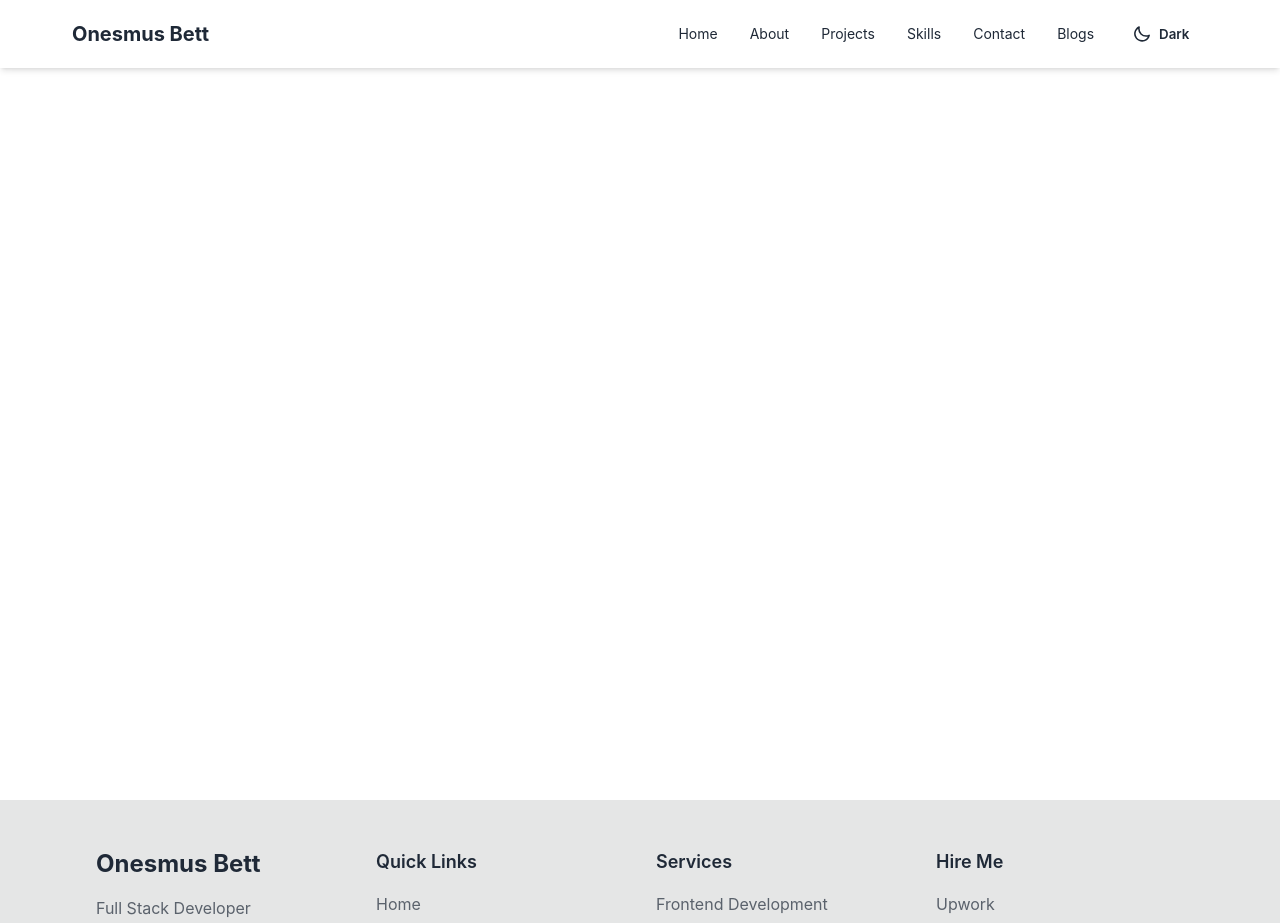
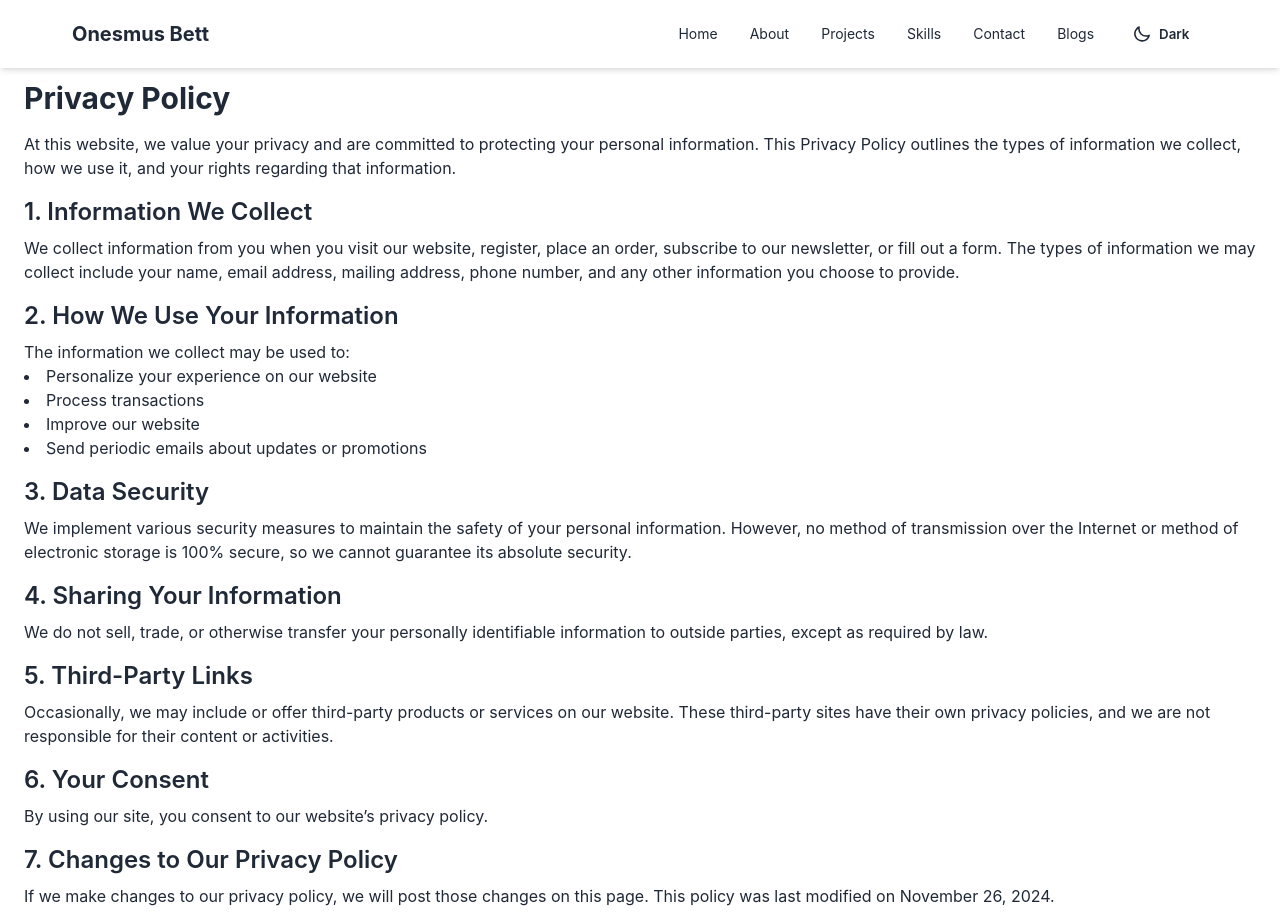
Before and after one commit to onesmuskipchumba0/portfolio, a React (Vite) app: page /privacy in a window 1280 px wide. Shown: the top 923 px of the page. Built offline with nearby package versions, Linux system fonts and the light colour scheme.

Commit message:
add terms and privacy policy

```diff
--- a/src/App.jsx
+++ b/src/App.jsx
@@ -7,6 +7,8 @@ import Skills from './pages/Skills';
 import Contact from './pages/Contact';
 import Footer from './components/Footer';
 import BlogPage from './pages/BlogPage';
+import PrivacyPolicy from './pages/PrivacyPolicy';
+import TermsOfService from './pages/TermsOfService';
 
 function App() {
   return (
@@ -20,6 +22,8 @@ function App() {
           <Route path="/skills" element={<Skills />} />
           <Route path="/contact" element={<Contact />} />
           <Route path="/blogs" element={<BlogPage />} />
+          <Route path="/privacy" element={<PrivacyPolicy />} />
+          <Route path="/terms" element={<TermsOfService />} />
         </Routes>
       </div>
       <Footer/>
--- /dev/null
+++ b/src/pages/PrivacyPolicy.jsx
@@ -0,0 +1,72 @@
+import React from 'react';
+
+const PrivacyPolicy = () => {
+  return (
+    <div className="container mt-12 mx-auto px-6 py-8">
+      <h1 className="text-3xl font-bold mb-4">Privacy Policy</h1>
+      <p className="mb-4">
+        At this website, we value your privacy and are committed to protecting
+        your personal information. This Privacy Policy outlines the types of information
+        we collect, how we use it, and your rights regarding that information.
+      </p>
+
+      <h2 className="text-2xl font-semibold mb-2">1. Information We Collect</h2>
+      <p className="mb-4">
+        We collect information from you when you visit our website, register, place an
+        order, subscribe to our newsletter, or fill out a form. The types of information
+        we may collect include your name, email address, mailing address, phone number,
+        and any other information you choose to provide.
+      </p>
+
+      <h2 className="text-2xl font-semibold mb-2">2. How We Use Your Information</h2>
+      <p className="mb-4">
+        The information we collect may be used to:
+        <ul className="list-disc list-inside mb-4">
+          <li>Personalize your experience on our website</li>
+          <li>Process transactions</li>
+          <li>Improve our website</li>
+          <li>Send periodic emails about updates or promotions</li>
+        </ul>
+      </p>
+
+      <h2 className="text-2xl font-semibold mb-2">3. Data Security</h2>
+      <p className="mb-4">
+        We implement various security measures to maintain the safety of your personal
+        information. However, no method of transmission over the Internet or method of
+        electronic storage is 100% secure, so we cannot guarantee its absolute security.
+      </p>
+
+      <h2 className="text-2xl font-semibold mb-2">4. Sharing Your Information</h2>
+      <p className="mb-4">
+        We do not sell, trade, or otherwise transfer your personally identifiable
+        information to outside parties, except as required by law.
+      </p>
+
+      <h2 className="text-2xl font-semibold mb-2">5. Third-Party Links</h2>
+      <p className="mb-4">
+        Occasionally, we may include or offer third-party products or services on our
+        website. These third-party sites have their own privacy policies, and we are
+        not responsible for their content or activities.
+      </p>
+
+      <h2 className="text-2xl font-semibold mb-2">6. Your Consent</h2>
+      <p className="mb-4">
+        By using our site, you consent to our website’s privacy policy.
+      </p>
+
+      <h2 className="text-2xl font-semibold mb-2">7. Changes to Our Privacy Policy</h2>
+      <p className="mb-4">
+        If we make changes to our privacy policy, we will post those changes on this page.
+        This policy was last modified on November 26, 2024.
+      </p>
+
+      <h2 className="text-2xl font-semibold mb-2">Contact Us</h2>
+      <p className="mb-4">
+        If you have any questions about this Privacy Policy, please contact us at
+        onesmuskipchumba5@gmail.com.
+      </p>
+    </div>
+  );
+};
+
+export default PrivacyPolicy;
--- /dev/null
+++ b/src/pages/TermsOfService.jsx
@@ -0,0 +1,78 @@
+import React from 'react';
+
+const TermsOfService = () => {
+  return (
+    <div className="container mt-12 mx-auto px-6 py-8">
+      <h1 className="text-3xl font-bold mb-4">Terms of Service</h1>
+      <p className="mb-4">
+        Welcome to onesmus bett's website! By accessing or using our website, you agree to
+        comply with and be bound by the following terms and conditions of use. Please read
+        these terms carefully. If you do not agree to these terms, you should not use our
+        website.
+      </p>
+
+      <h2 className="text-2xl font-semibold mb-2">1. Acceptance of Terms</h2>
+      <p className="mb-4">
+        By using our site, you agree to be bound by these Terms of Service, as well as
+        any additional guidelines, policies, or rules applicable to specific services
+        provided by this website.
+      </p>
+
+      <h2 className="text-2xl font-semibold mb-2">2. Use of the Website</h2>
+      <p className="mb-4">
+        You agree to use our website only for lawful purposes and in a way that does not
+        infringe the rights of, restrict, or inhibit anyone else’s use of the website.
+        Prohibited behavior includes harassing or causing distress to any other user,
+        transmitting obscene or offensive content, or disrupting the normal flow of
+        dialogue within our site.
+      </p>
+
+      <h2 className="text-2xl font-semibold mb-2">3. Intellectual Property</h2>
+      <p className="mb-4">
+        All content on this site, including text, graphics, logos, icons, images, and
+        software, is the property of onesmus bett or its content suppliers and
+        protected by copyright, trademark, and other laws. You agree not to reproduce,
+        duplicate, copy, sell, resell, or exploit any portion of the site without our
+        express written permission.
+      </p>
+
+      <h2 className="text-2xl font-semibold mb-2">4. User Accounts</h2>
+      <p className="mb-4">
+        If you create an account on our site, you are responsible for maintaining the
+        confidentiality of your account and password and for restricting access to your
+        computer. You agree to accept responsibility for all activities that occur under
+        your account.
+      </p>
+
+      <h2 className="text-2xl font-semibold mb-2">5. Limitation of Liability</h2>
+      <p className="mb-4">
+        In no event shall onesmus bett, its directors, employees, or agents be
+        liable for any indirect, incidental, special, consequential, or punitive damages
+        arising out of or in connection with your use of our site, whether based in
+        contract, tort, strict liability, or otherwise, even if we have been advised of
+        the possibility of such damages.
+      </p>
+
+      <h2 className="text-2xl font-semibold mb-2">6. Modifications to Terms</h2>
+      <p className="mb-4">
+        We reserve the right to change or modify these Terms of Service at any time. We
+        will notify you of any changes by posting the new terms on our website. Your
+        continued use of the site following any changes constitutes your acceptance of
+        the new terms.
+      </p>
+
+      <h2 className="text-2xl font-semibold mb-2">7. Governing Law</h2>
+      <p className="mb-4">
+        These terms are governed by and construed in accordance with the laws of Kenya, without regard to its conflict of law principles.
+      </p>
+
+      <h2 className="text-2xl font-semibold mb-2">Contact Us</h2>
+      <p className="mb-4">
+        If you have any questions about these Terms of Service, please contact us at
+        onesmuskipchumba5@gmail.com.
+      </p>
+    </div>
+  );
+};
+
+export default TermsOfService;
```
